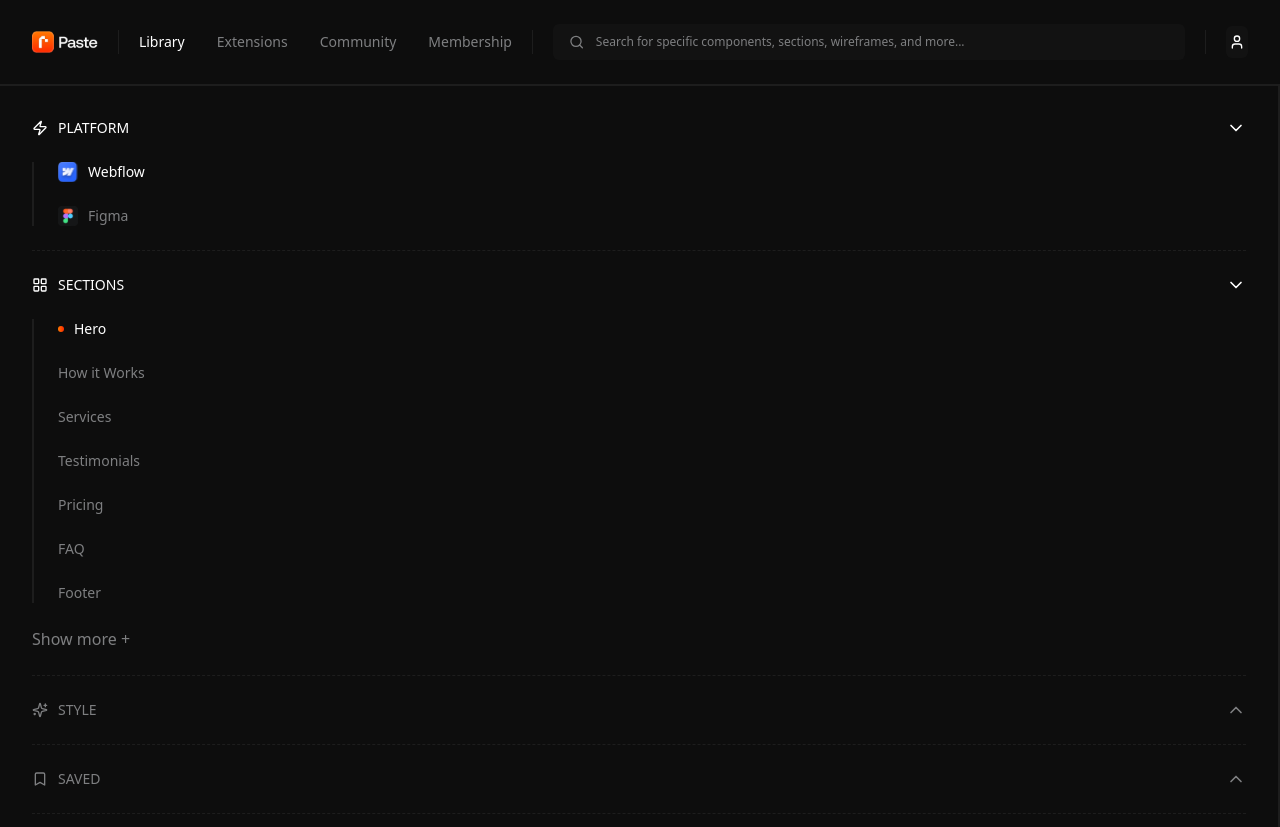
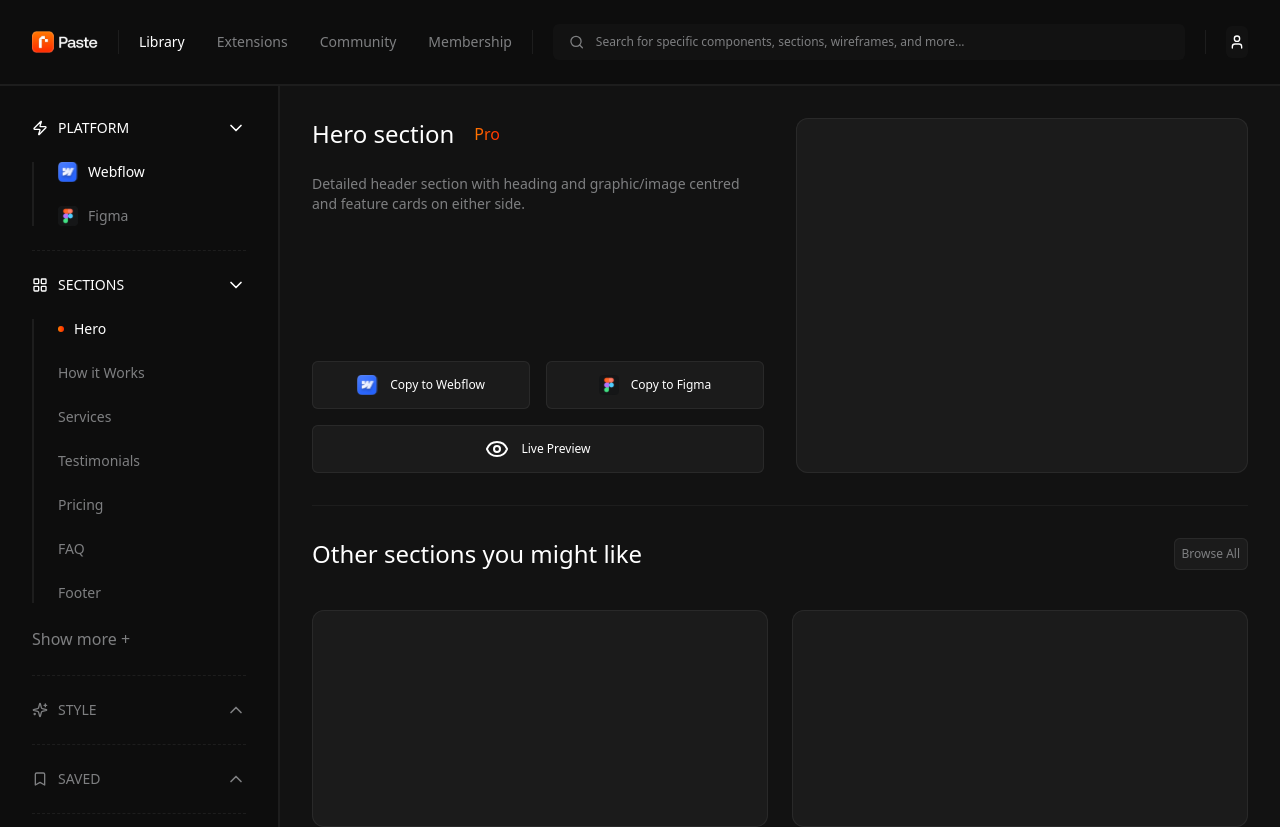
Before and after one commit to AlexDDevv/Ui-Library-Spikes, a Next.js app: page /library in a window 1280 px wide. Shown: the top 827 px of the page. Built offline with nearby package versions, Linux system fonts and the light colour scheme.

Commit message:
💄 Forgot to add flex on main

```diff
--- a/src/app/library/page.tsx
+++ b/src/app/library/page.tsx
@@ -8,7 +8,7 @@ import ContentSection from "../components/ContentSection";
 
 export default function Home() {
     return (
-        <main>
+        <main className="flex">
             <NavBar />
             <div className="bg-bgHero w-full p-8 gap-y-8">
                 <section className="flex gap-8 h-[388px] border-b border-border pb-8 mb-8">
```
